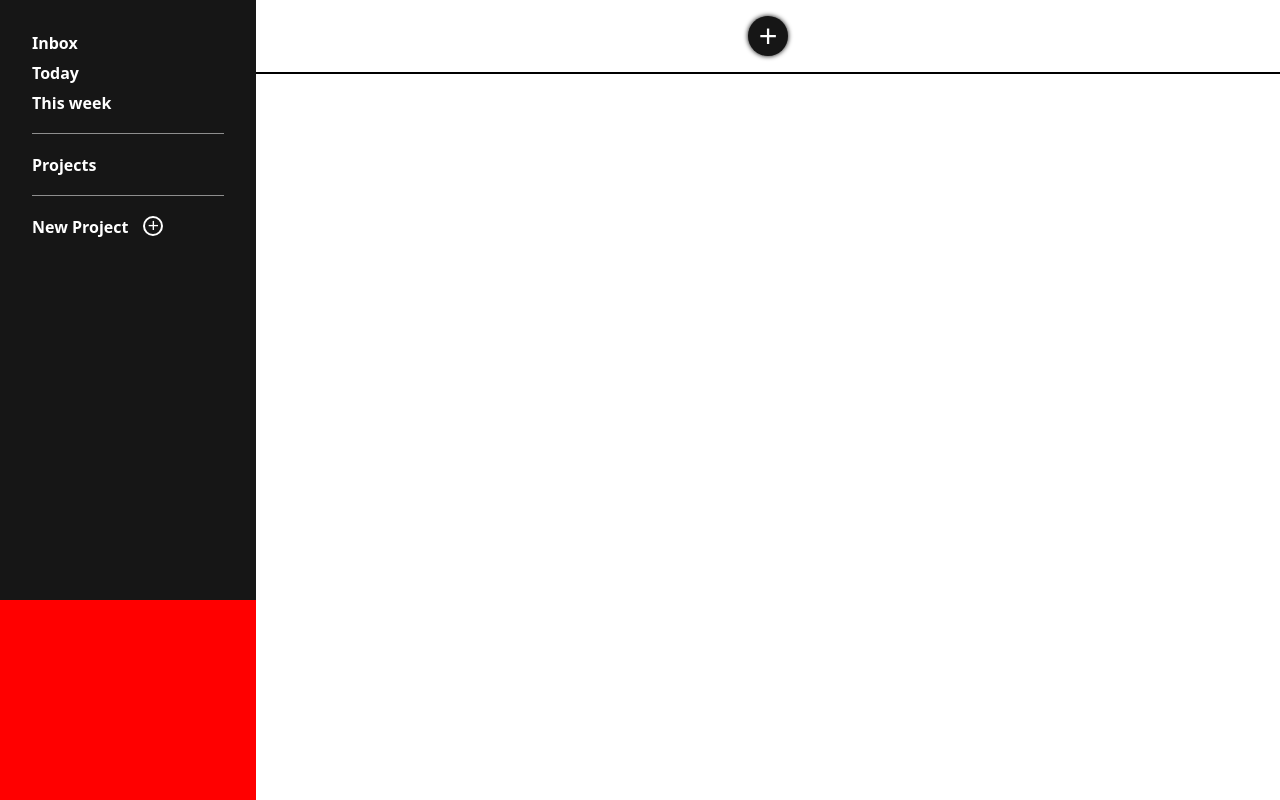
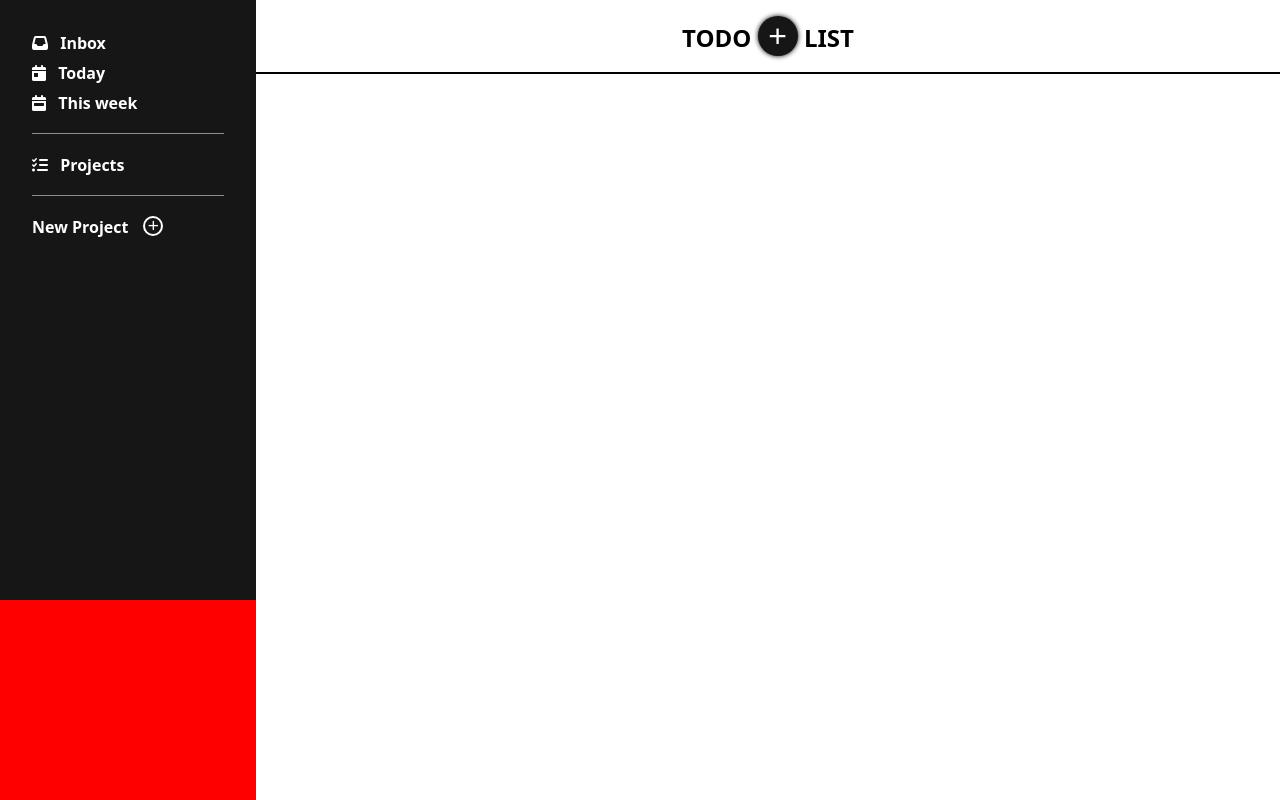
Before and after one commit to alleizon/todo-list, a plain HTML site: page index.html in a window 1280 px wide. Drawn offline with Linux system fonts and the light colour scheme.

Commit message:
added icons

```diff
--- a/index.html
+++ b/index.html
@@ -11,16 +11,16 @@
 </head>
 <body>
     <header>
-        <button type="button" id="add-todo">&plus;</button>
+        <h1>Todo <span><button type="button" id="add-todo">&plus;</button></span> List</h1>
     </header>
     <div class="side-pannel">
         <ul class="inbox">
-            <li id="inbox-link">Inbox</li>
-            <li id="today-link">Today</li>
-            <li id="week-link">This week</li>
+            <li id="inbox-link"><i class="fa-solid fa-inbox"></i> Inbox</li>
+            <li id="today-link"><i class="fa-solid fa-calendar-day"></i> Today</li>
+            <li id="week-link"><i class="fa-solid fa-calendar-week"></i> This week</li>
         </ul>
         <ul class="projects">
-            <li>Projects</li>
+            <li><i class="fa-solid fa-list-check"></i> Projects</li>
         </ul>
         <div class="add-project">
             <li>New Project</li>
--- a/style.css
+++ b/style.css
@@ -45,7 +45,12 @@ header {
     border-bottom: 2px solid black;
 }
 
-header > button {
+header > h1 {
+    text-transform: uppercase;
+    font-size: 1.5rem;
+}
+
+header #add-todo {
     width: 40px;
     font-size: 2rem;
     color: white;
@@ -58,7 +63,7 @@ header > button {
     transition: all 0.2s;
 }
 
-header > button:hover {
+header #add-todo:hover {
     scale: 1.1;
     transform: rotate(360deg);
     transition: all 0.2s;
@@ -220,6 +225,11 @@ select#form-todo-project:hover {
     color:white;
     font-weight: 600;
     padding: 2rem;
+}
+
+.side-pannel > .inbox > li > i,
+.side-pannel > .projects > li:nth-child(1) > i {
+    margin-right: 0.5rem;
 }
 
 .side-pannel > *:not(:last-child):not(.add-project) {
@@ -396,7 +406,7 @@ div.project > button:hover {
 }
 
 .task > .task-desc {
-    overflow-wrap: break-word;
+    overflow-wrap: anywhere;
 }
 
 .task > .task-title {
```
